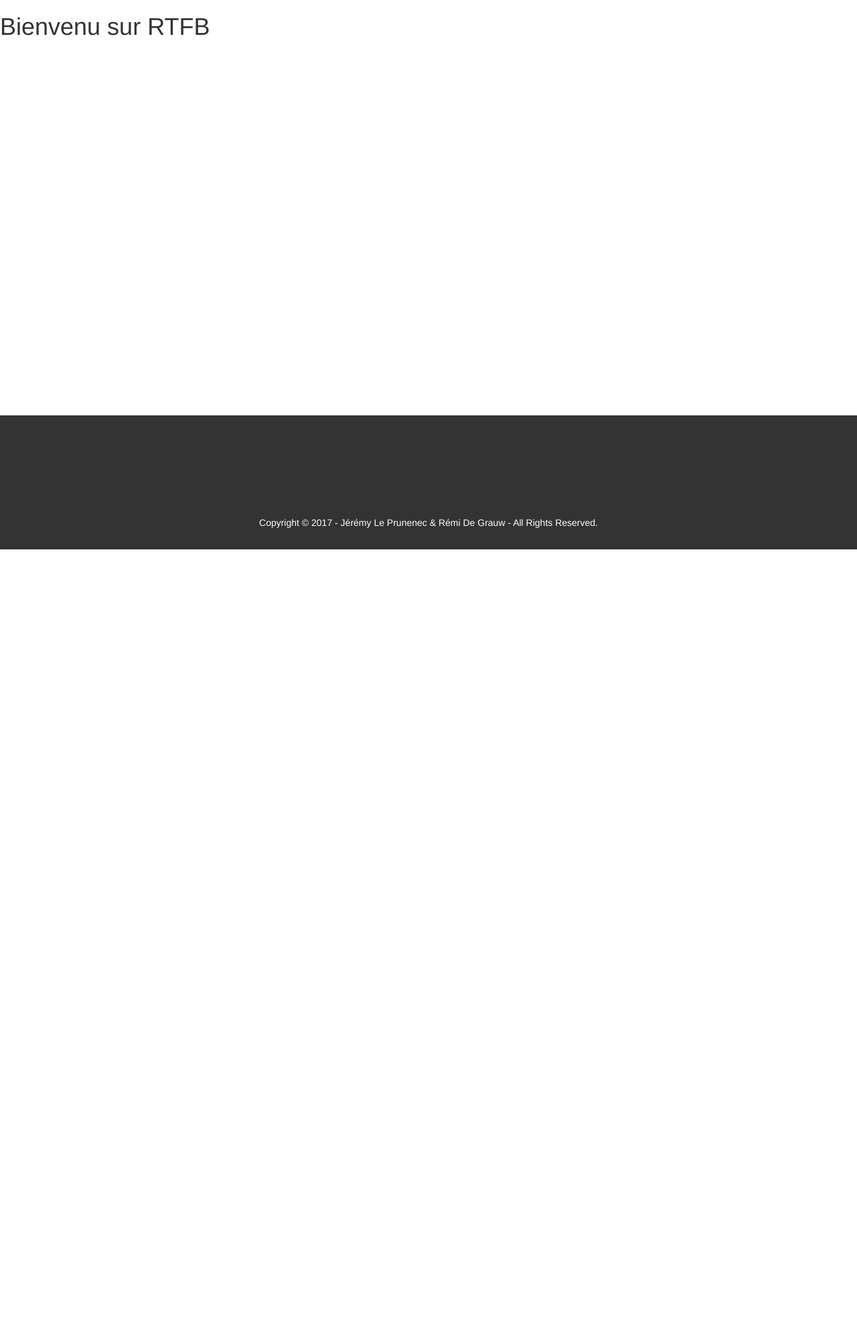
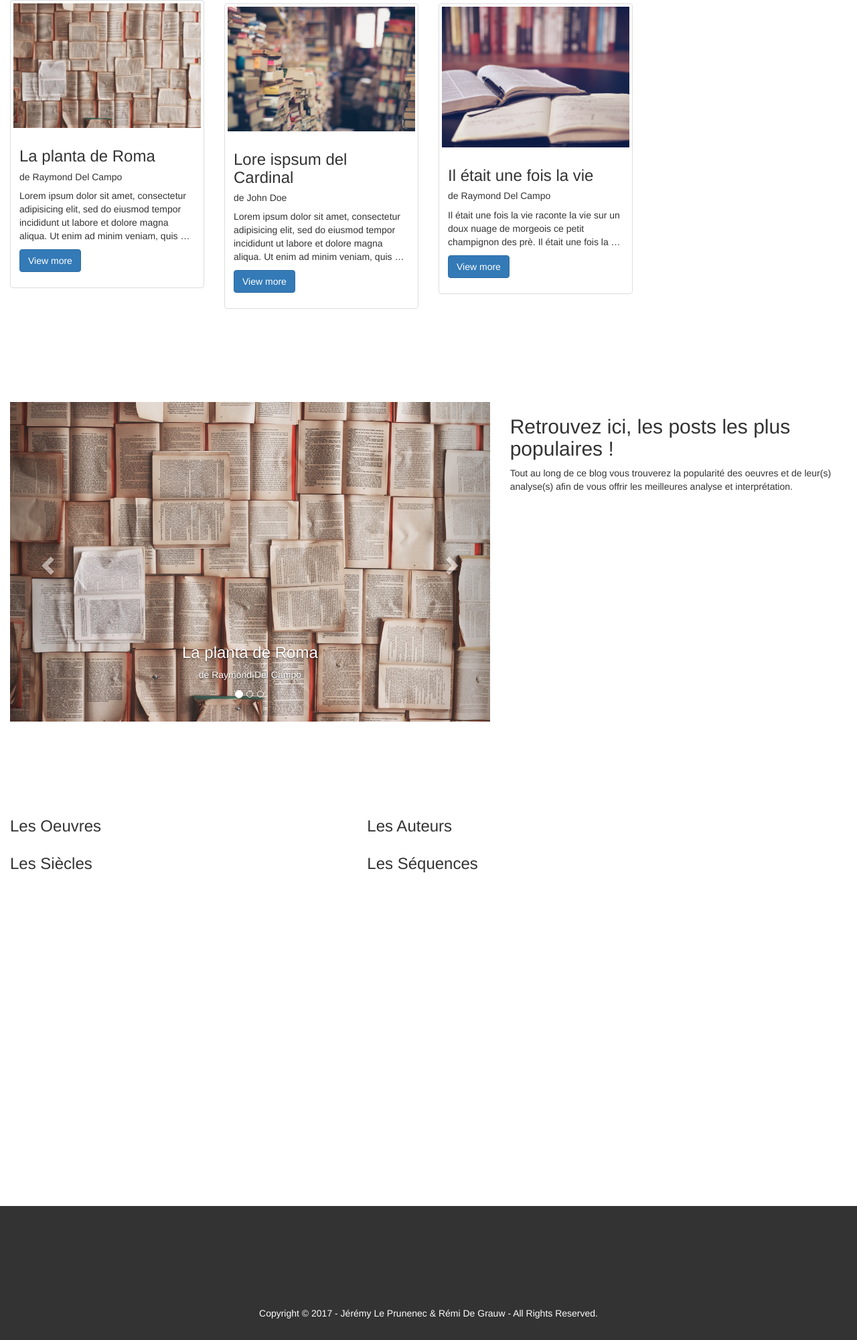
Before and after one commit to Mimyka/RTFB, a Django app: page / in a window 1280 px wide. Shown: the part 120-2120 px from the top of the page at 67% size. Before the commit the page ends 940 px from the top, so only its background shows below. Run offline with Django 3.2, Linux system fonts and the light colour scheme; data comes from the database, SQL or seed files in the repository; both versions use the stored data as it was after the commit; some libraries are stand-ins or nearby versions.

Commit message:
Start HTML 'index'

```diff
--- a/RTFB/views.py
+++ b/RTFB/views.py
@@ -2,11 +2,12 @@
 from __future__ import unicode_literals
 
 from django.shortcuts import render
+from blog.models import Post
 
 # Create your views here.
 
 def index(request):
-    return render(request, 'pages/index.html')
+    return render(request, 'pages/index.html', { 'posts': Post.objects.all(), 'recent': Post.objects.order_by('-id')[:3], 'mostPop': Post.objects.order_by('-id')[:1] })
 
 def about(request):
     return render(request, 'pages/about.html')
--- a/templates/layouts/base.html
+++ b/templates/layouts/base.html
@@ -19,7 +19,9 @@
   <body>
       {% include 'layouts/_nav.html' %}
 
-      {% block content %}{% endblock %}
+      <div class="container-fluid">
+        {% block content %}{% endblock %}
+      </div>
 
       {% include 'layouts/_footer.html' %}
 
--- a/templates/pages/index.html
+++ b/templates/pages/index.html
@@ -1,7 +1,97 @@
 {% extends 'layouts/base.html' %}
+
+{% load static %}
 
 {% block content %}
   <section class="">
-    <h1>Bienvenu sur RTFB</h1>
+    <div class="row">
+      {% for post in recent %}
+      <div class="col-xs-12 col-sm-6 col-md-3">
+        <div class="thumbnail">
+          <img src="{{ post.picture.url }}" alt="...">
+          <div class="caption">
+            <h3>{{ post.name }}</h3>
+            <h5>de {{ post.Author }}</h5>
+            <p>{{ post.headline|truncatewords:25 }}</p>
+            <p><a href="{% url 'blog:details' post.id %}" class="btn btn-primary" role="button">View more</a></p>
+          </div>
+        </div>
+      </div>
+      {% endfor %}
+    </div>
   </section>
+
+  <section>
+    <div class="row">
+      <div class="col-md-7">
+        <div id="carousel-example-generic" class="carousel slide" data-ride="carousel">
+          <!-- Indicators -->
+          <ol class="carousel-indicators">
+            <li data-target="#carousel-example-generic" data-slide-to="0" class="active"></li>
+            <li data-target="#carousel-example-generic" data-slide-to="1"></li>
+            <li data-target="#carousel-example-generic" data-slide-to="2"></li>
+          </ol>
+
+          <!-- Wrapper for slides -->
+          <div class="carousel-inner" role="listbox">
+            {% for post in mostPop %}
+            <div class="item active">
+              <img src="{{ post.picture.url }}" alt="...">
+              <div class="carousel-caption">
+                <h3>{{ post.name }}</h3>
+                <p>de {{ post.Author }}</p>
+              </div>
+            </div>
+            {% endfor %}
+
+            {% for post in recent %}
+            <div class="item">
+              <img src="{{ post.picture.url }}" alt="...">
+              <div class="carousel-caption">
+                <h3>{{ post.name }}</h3>
+                <p>de {{ post.Author }}</p>
+              </div>
+            </div>
+            {% endfor %}
+          </div>
+
+          <!-- Controls -->
+          <a class="left carousel-control" href="#carousel-example-generic" role="button" data-slide="prev">
+            <span class="glyphicon glyphicon-chevron-left" aria-hidden="true"></span>
+            <span class="sr-only">Previous</span>
+          </a>
+          <a class="right carousel-control" href="#carousel-example-generic" role="button" data-slide="next">
+            <span class="glyphicon glyphicon-chevron-right" aria-hidden="true"></span>
+            <span class="sr-only">Next</span>
+          </a>
+        </div>
+      </div>
+
+      <div class="col-md-5">
+        <h2>Retrouvez ici, les posts les plus populaires !  </h2>
+        <p>Tout au long de ce blog vous trouverez la popularité des oeuvres et de leur(s) analyse(s) afin de vous offrir les meilleures analyse et interprétation.</p>
+      </div>
+    </div>
+  </section>
+
+  <section>
+    <div class="row">
+      <div class="col-md-5">
+        <h3>Les Oeuvres</h3>
+      </div>
+
+      <div class="col-md-5">
+        <h3>Les Auteurs</h3>
+      </div>
+
+      <div class="col-md-5">
+        <h3>Les Siècles</h3>
+      </div>
+
+      <div class="col-md-5">
+        <h3>Les Séquences</h3>
+      </div>
+    </div>
+  </section>
+
 {% endblock %}
```
Also changed, not shown: db.sqlite3, media/open-book-library-education-read-159621.jpeg (added), media/pexels-photo-110252.jpeg (added), media/pexels-photo-57761.jpeg (added).
